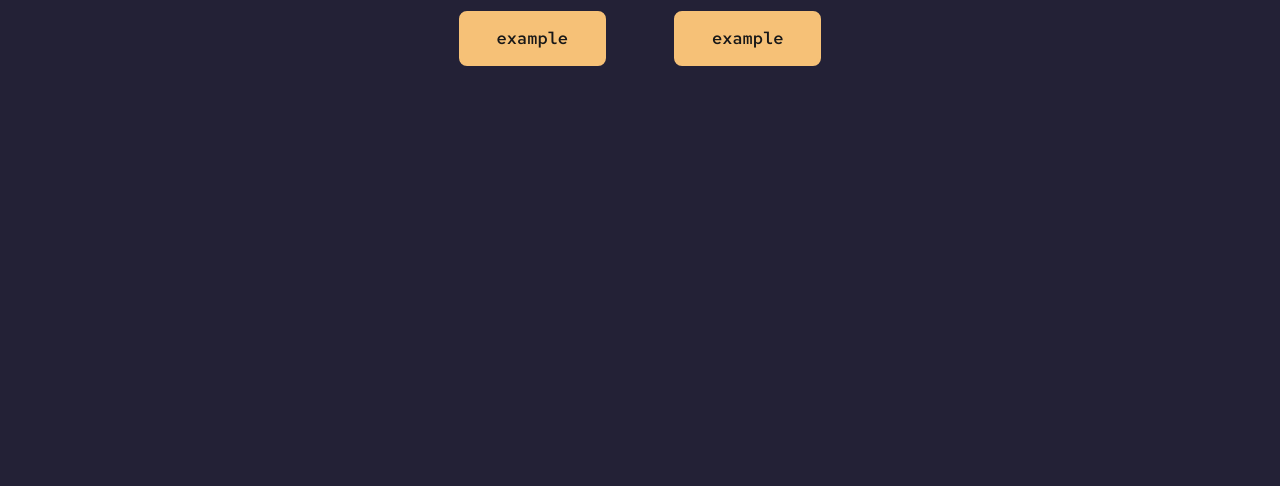
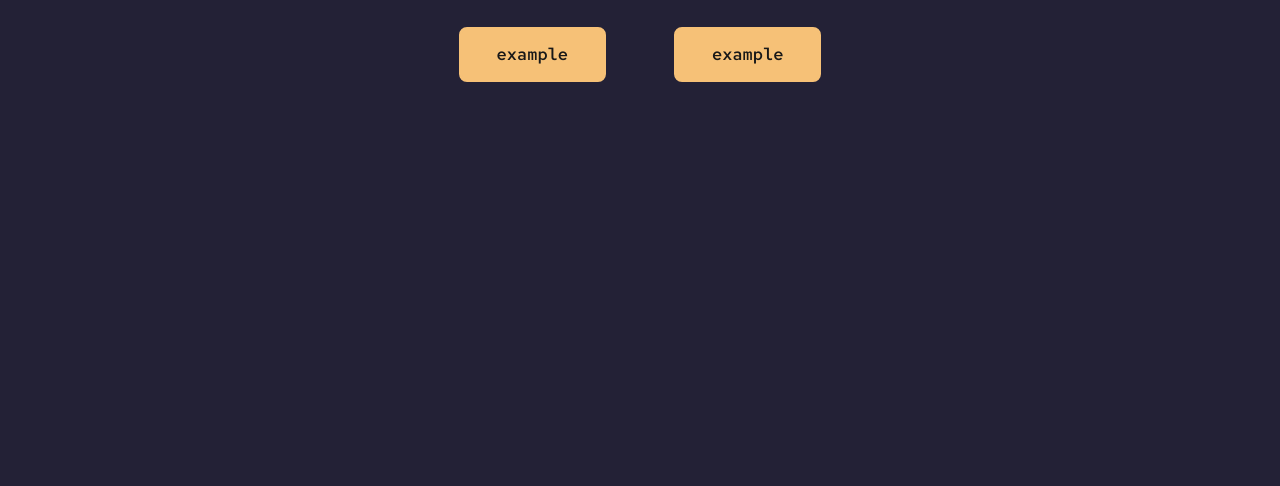
Before and after one commit to justanotherinternetguy/site-v7, a plain HTML site: page index.html in a window 1280 px wide. Shown: the part 322-808 px from the top of the page. Drawn offline with Linux system fonts and the light colour scheme.

Commit message:
Update styles.css

```diff
--- a/styles.css
+++ b/styles.css
@@ -329,7 +329,7 @@ button:hover .star-6 {
 
 .btns {
   text-align: center;
-  margin-top: 2rem;
+  margin-top: 3em;
 }
 a {
   text-decoration: none;
```
